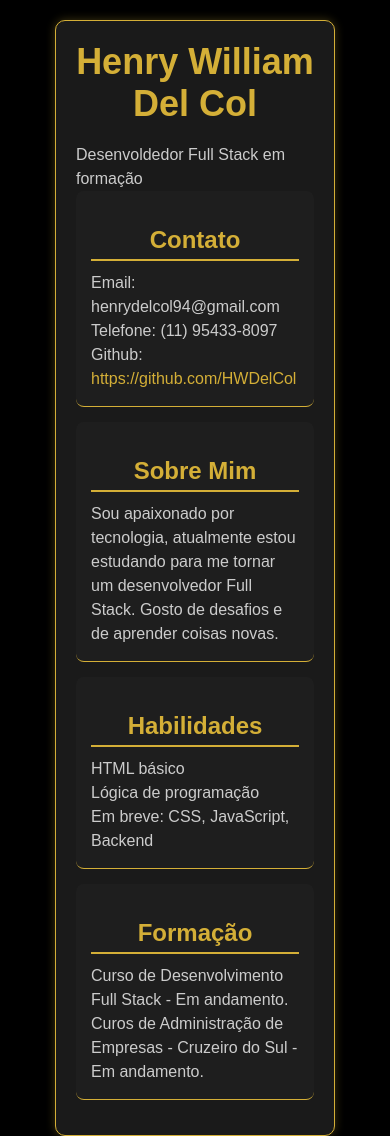
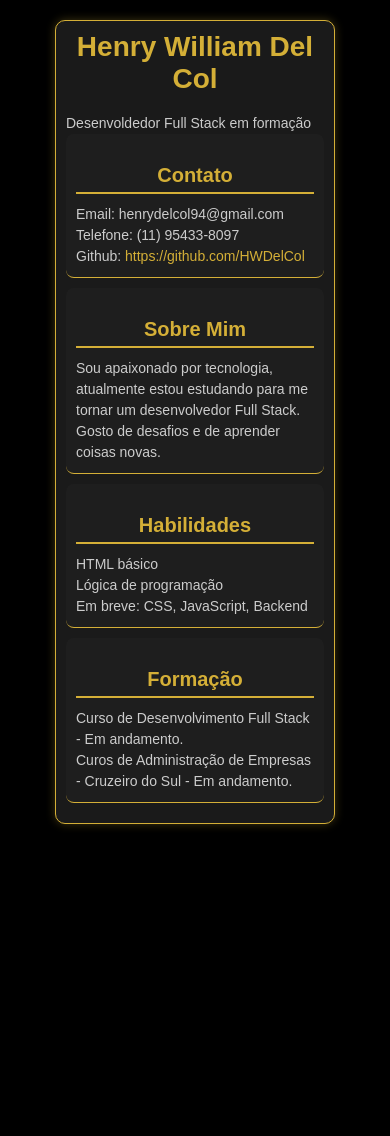
Before and after one commit to HWDelCol/curriculo-fullstack, a plain HTML site: page index.html in a window 390 px wide. After the commit the page ends 844 px from the top, so only its background shows below. Drawn offline with Linux system fonts and the light colour scheme.

Commit message:
Responsividade inicial

```diff
--- a/assets/style.css
+++ b/assets/style.css
@@ -42,6 +42,10 @@ section{
     border-bottom: 1px solid #d4af37; /* borda inferior dourada */
 }
 
+.sub-card:hover{
+    box-shadow: 0 0 10px rgba(210,175,55,0.3);
+}
+
 /*Cabeçalho*/
 h1{
     color: #d4af37;
@@ -80,3 +84,28 @@ a{
 a:hover{
     text-decoration: underline;
 }
+
+/*Responsividade inicial*/
+@media (max-width: 600px) {
+    section{
+        width: 80%;
+        padding: 10px;
+    }
+
+    h1{
+        font-size: 28px;
+    }
+
+    h2{
+        font-size: 20px;
+    }
+.sub-card{
+    padding: 10px;
+    margin-bottom: 10px;
+}
+
+p,li{
+    font-size: 14px;
+}
+
+}
```
